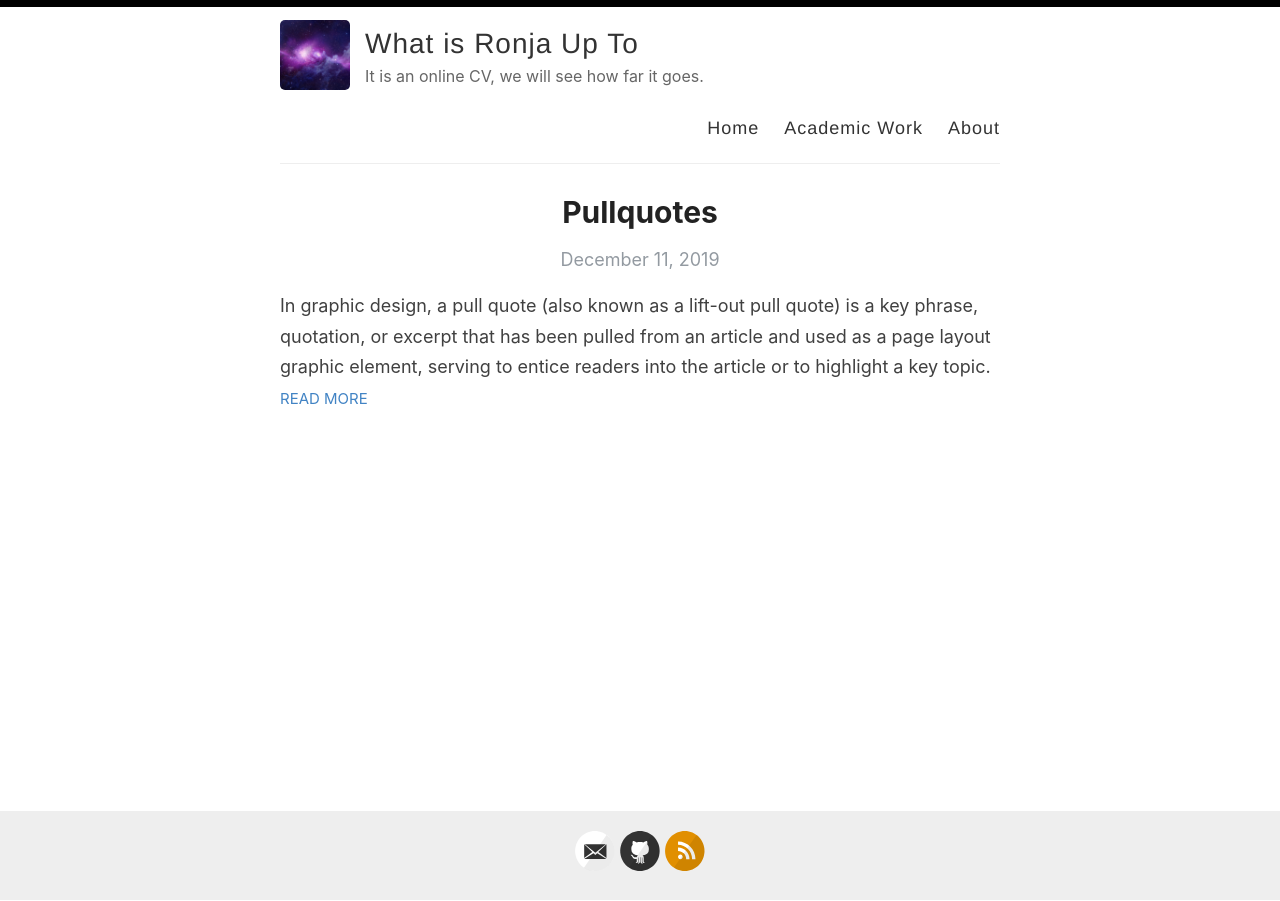
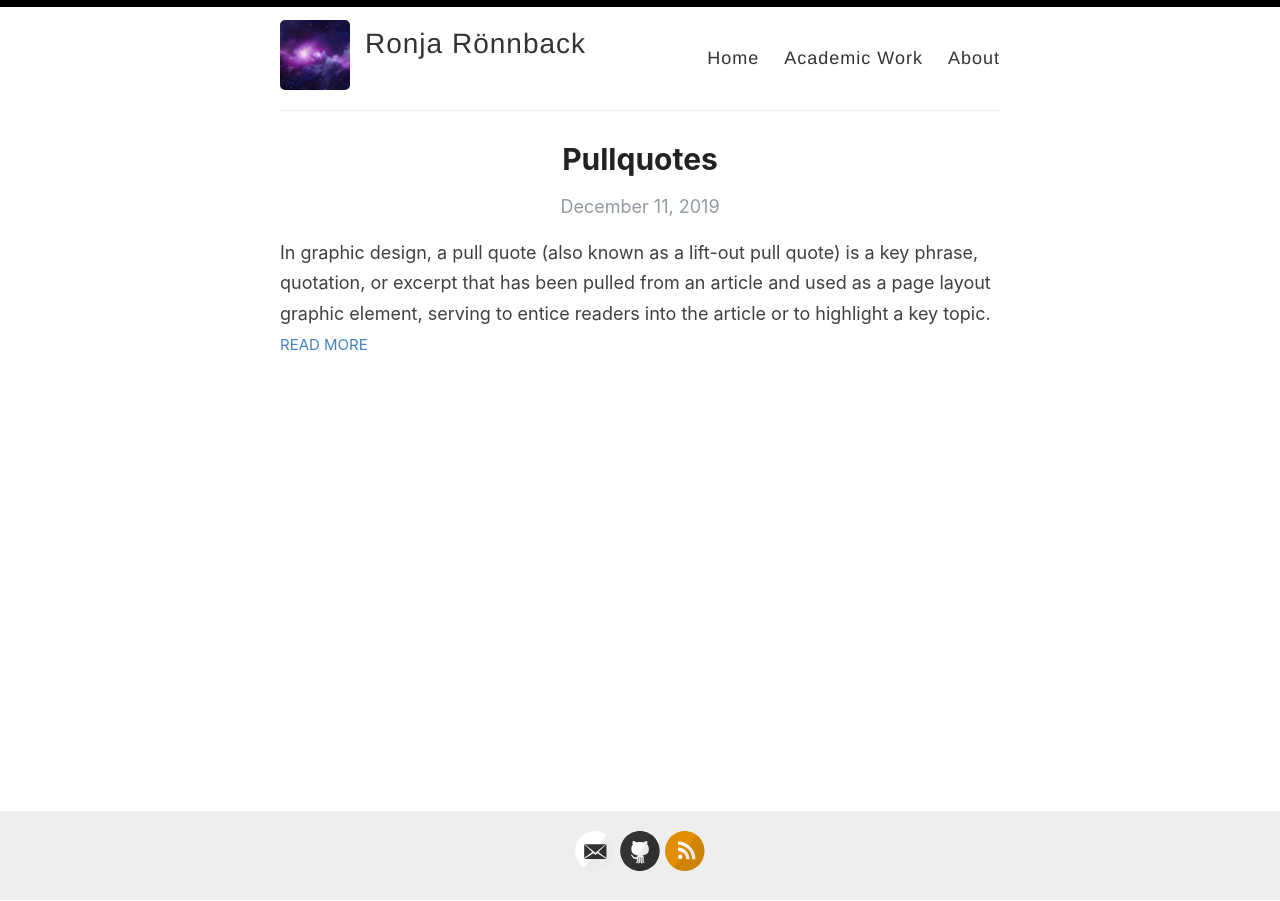
Before and after one commit to rtronnback/rtronnback.github.io, a Jekyll site: the page built from index.html, in a window 1280 px wide. Built offline with Jekyll 4.4.1, drawn with Linux system fonts in a browser that asks for light colours; the list of posts is cut into pages by our own code.

Commit message:
Update _config.yml

```diff
--- a/_config.yml
+++ b/_config.yml
@@ -3,13 +3,13 @@
 #
 
 # Name of your site (displayed in the header)
-name: What is Ronja Up To
+name: Ronja Rönnback
 
 # Name of the author
-author: Ronja TR
+author: Ronja Rönnback
 
 # Short bio or description (displayed in the header)
-description: It is an online CV, we will see how far it goes.
+description: # It is an online CV, we will see how far it goes.
 
 # URL of your avatar or profile pic (you could use your GitHub profile pic)
 avatar: /images/galaxy.jpg # only on About page!
@@ -78,7 +78,7 @@ kramdown:
 
 # Set the Sass partials directory, as we're using @imports
 sass:
-  style: :expanded # You might prefer to minify using :compressed
+  style: :compressed # expanded # You might prefer to minify using :compressed
 
 # Use the following plug-ins
 plugins:
```
